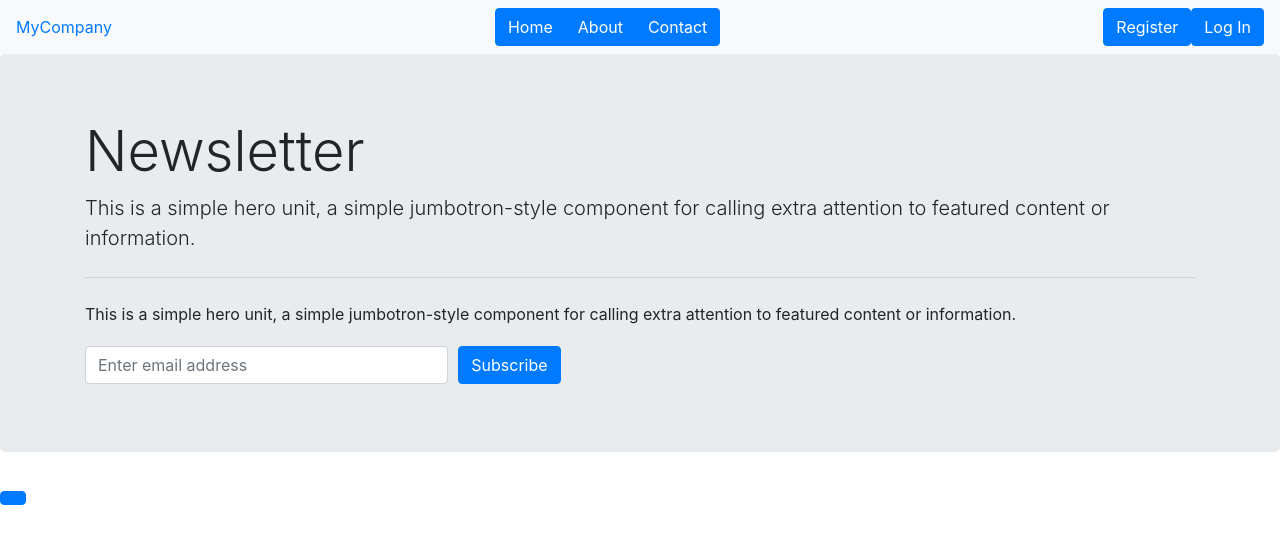
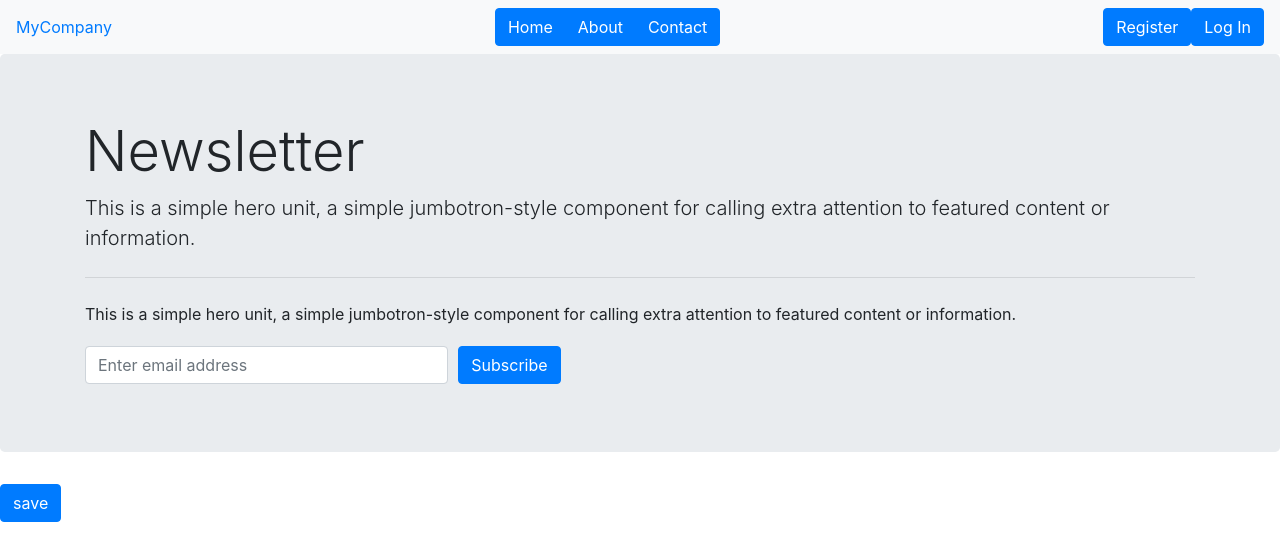
Before and after one commit to sameer-mahendru/react-landing-page-sep19, a React (Create React App) app: page / in a window 1280 px wide. Shown: the top 560 px of the page. Built offline with nearby package versions, Linux system fonts and the light colour scheme.

Commit message:
ColorButton with different states.

```diff
--- a/src/ColorButton.js
+++ b/src/ColorButton.js
@@ -2,19 +2,23 @@ import React, { useState } from 'react';
 
 const ColorButton = () => {
 
-    const [state, setState] = useState("btn-primary")
+    const [state, setState] = useState(
+        {
+            class: "btn-primary",
+            label: "save"
+        }
+    )
 
     const clickHandler = () => {
-        if(state === "btn-primary") {
-            setState("btn-danger")
-        } else {
-            setState("btn-primary")
-        }
+        setState({
+            class: "btn-success",
+            label: "done"
+        })
     }
 
     return (
         <button onClick={clickHandler}
-        className={`btn ${state}`}></button>
+        className={`btn ${state.class}`}>{state.label}</button>
     )
 }
 
```
